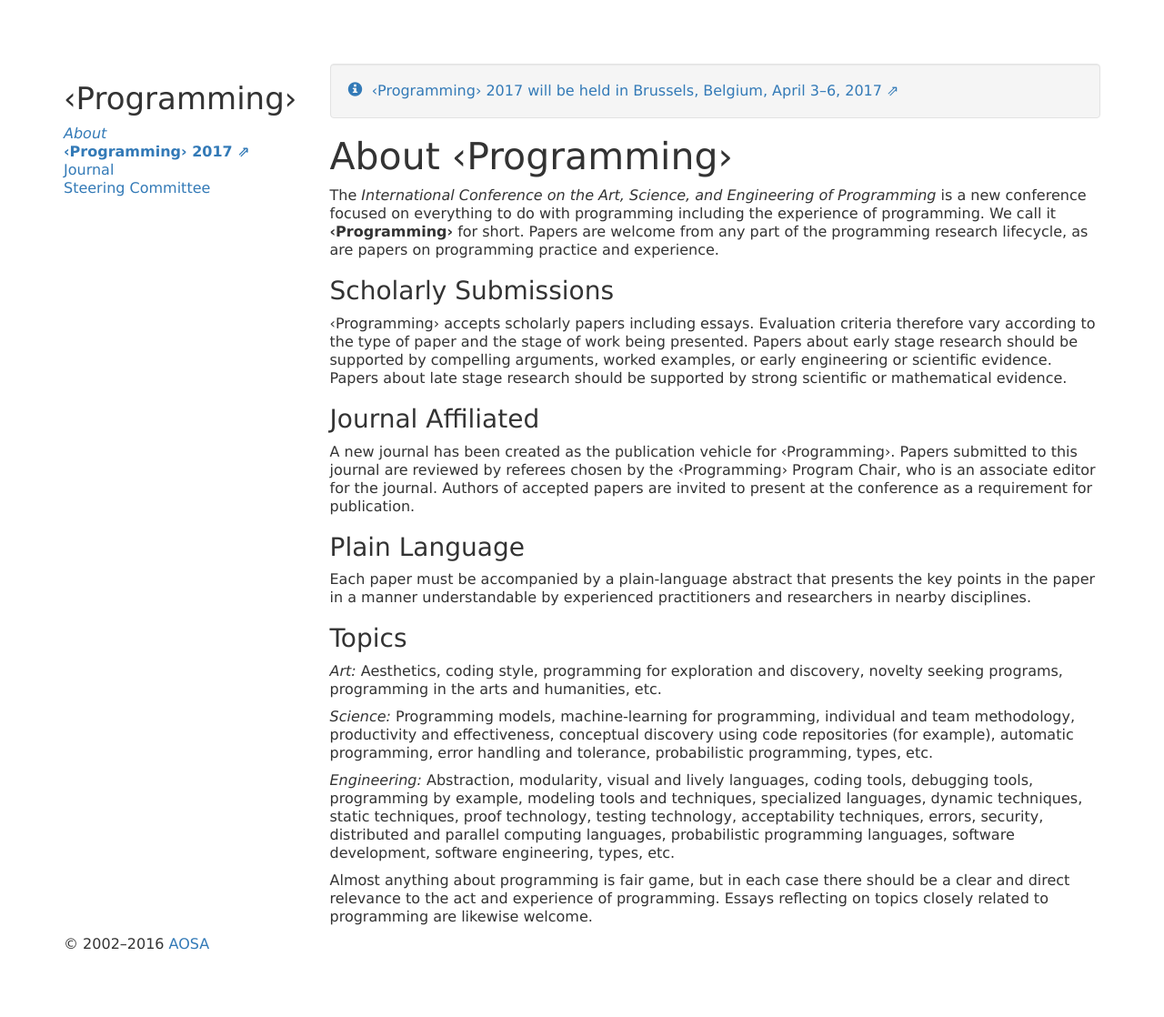
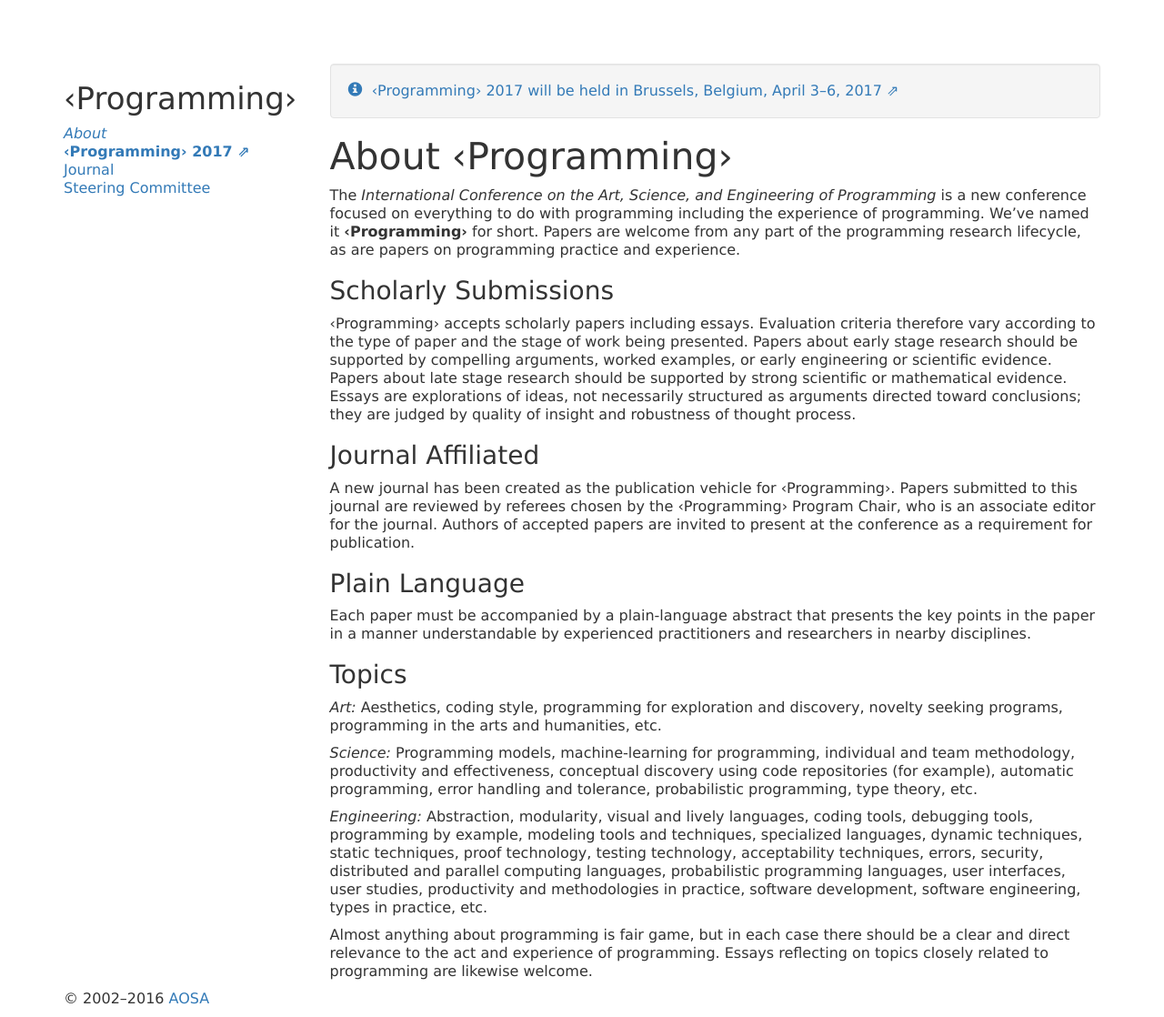
Before and after one commit to programming-conference/programming-conference.github.io, a Jekyll site: the page built from index.markdown, in a window 1280 px wide. Shown: the whole page at 91% size. Built offline with Jekyll 4.4.1, drawn with Linux system fonts in a browser that asks for light colours; nearby versions of some CDN libraries; before the commit the page ends 1058 px from its top, so only the background shows below that.

Commit message:
minor edits

```diff
--- a/index.markdown
+++ b/index.markdown
@@ -5,11 +5,11 @@ order: 100
 
 ---
 
-The _International Conference on the Art, Science, and Engineering of Programming_ is a new conference focused on everything to do with programming including the experience of programming. We call it **‹Programming›** for short. Papers are welcome from any part of the programming research lifecycle, as are papers on programming practice and experience.
+The _International Conference on the Art, Science, and Engineering of Programming_ is a new conference focused on everything to do with programming including the experience of programming. We’ve named it **‹Programming›** for short. Papers are welcome from any part of the programming research lifecycle, as are papers on programming practice and experience.
 
 ### Scholarly Submissions
 
-‹Programming› accepts scholarly papers including essays. Evaluation criteria therefore vary according to the type of paper and the stage of work being presented. Papers about early stage research should be supported by compelling arguments, worked examples, or early engineering or scientific evidence. Papers about late stage research should be supported by strong scientific or mathematical evidence.
+‹Programming› accepts scholarly papers including essays. Evaluation criteria therefore vary according to the type of paper and the stage of work being presented. Papers about early stage research should be supported by compelling arguments, worked examples, or early engineering or scientific evidence. Papers about late stage research should be supported by strong scientific or mathematical evidence. Essays are explorations of ideas, not necessarily structured as arguments directed toward conclusions; they are judged by quality of insight and robustness of thought process.
 
 ### Journal Affiliated
 
@@ -23,8 +23,8 @@ Each paper must be accompanied by a plain-language abstract that presents the ke
 
 _Art:_ Aesthetics, coding style, programming for exploration and discovery, novelty seeking programs, programming in the arts and humanities, etc.
 
-_Science:_ Programming models, machine-learning for programming, individual and team methodology, productivity and effectiveness, conceptual discovery using code repositories (for example), automatic programming, error handling and tolerance, probabilistic programming, types, etc.
+_Science:_ Programming models, machine-learning for programming, individual and team methodology, productivity and effectiveness, conceptual discovery using code repositories (for example), automatic programming, error handling and tolerance, probabilistic programming, type theory, etc.
 
-_Engineering:_ Abstraction, modularity, visual and lively languages, coding tools, debugging tools, programming by example, modeling tools and techniques, specialized languages, dynamic techniques, static techniques, proof technology, testing technology, acceptability techniques, errors, security, distributed and parallel computing languages, probabilistic programming languages, software development, software engineering, types, etc.
+_Engineering:_ Abstraction, modularity, visual and lively languages, coding tools, debugging tools, programming by example, modeling tools and techniques, specialized languages, dynamic techniques, static techniques, proof technology, testing technology, acceptability techniques, errors, security, distributed and parallel computing languages, probabilistic programming languages, user interfaces, user studies, productivity and methodologies in practice, software development, software engineering, types in practice, etc.
 
 Almost anything about programming is fair game, but in each case there should be a clear and direct relevance to the act and experience of programming. Essays reflecting on topics closely related to programming are likewise welcome.
```
